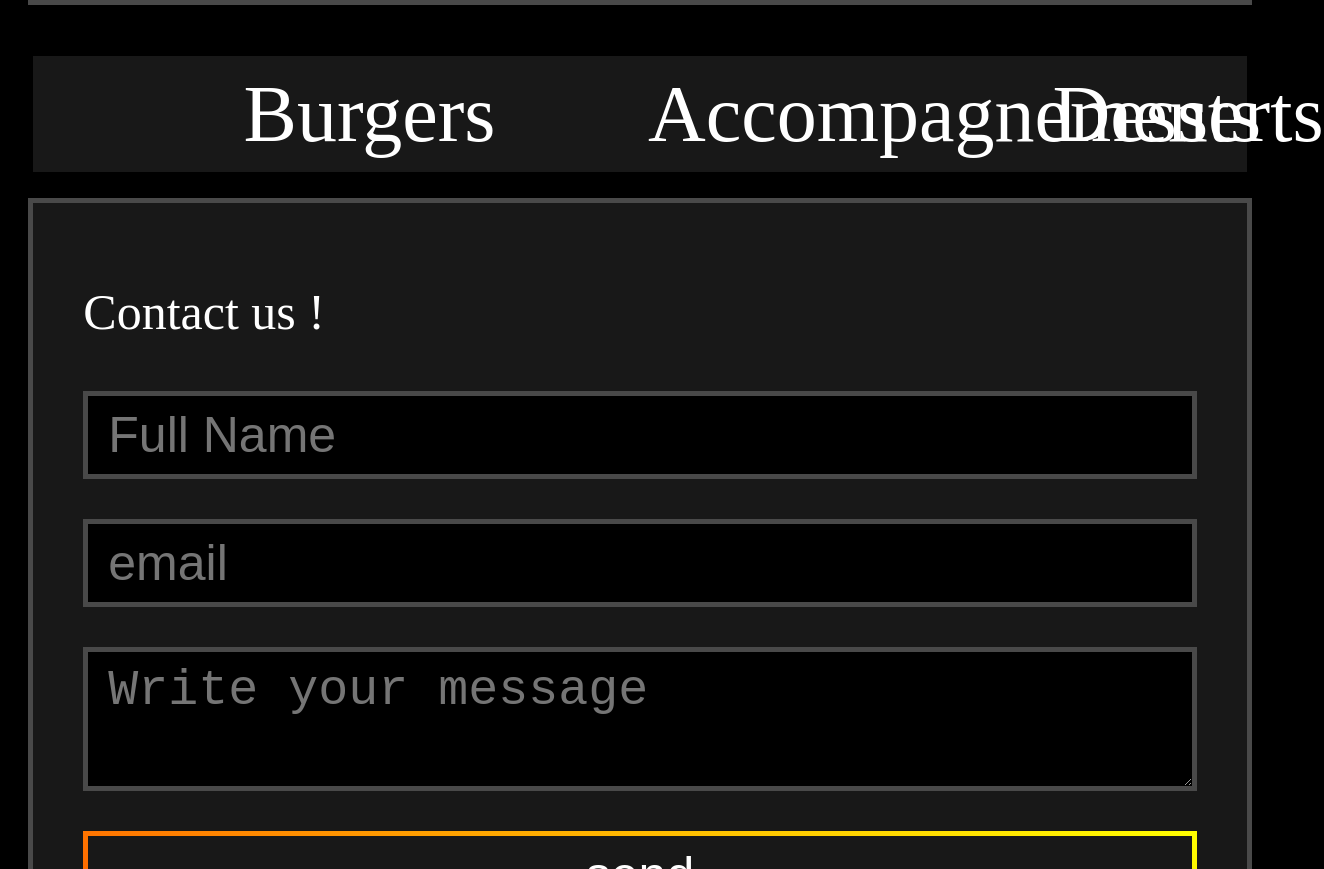
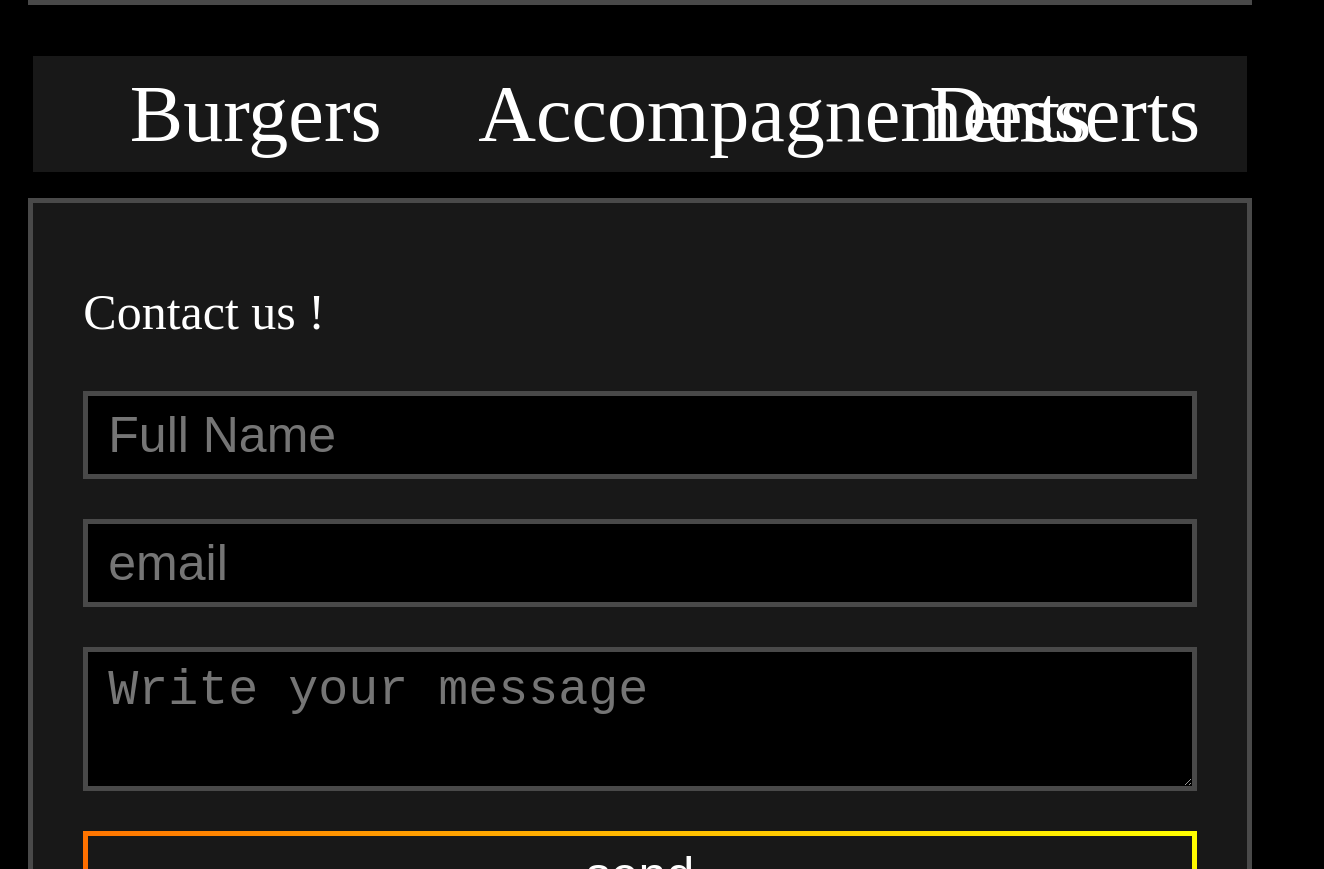
Before and after one commit to shanon-richet/burgers-shop, a website with bundled scripts: page public/index.html in a window 1280 px wide. Shown: the part 1221-2090 px from the top of the page, 1324 px wide, since content can reach past the window. Built offline with nearby package versions, Linux system fonts and the light colour scheme; no server answers.

Commit message:
Update style.css

```diff
--- a/public/style.css
+++ b/public/style.css
@@ -69,7 +69,7 @@ body, figcaption, input[type="text"], textarea {
 #about, #menu-items h2, #cart-content, #choice, #contacts, input[type="text"], textarea {
     border: 5px solid #494949;
 }
-#nav-menu li:hover, #delete, #add-btn, #command, #add-form select, input[type="button"] {
+#nav-menu li:hover, #delete, #add-btn, #command, #add-form select, input[type="button"], #submit {
     border: 5px solid;
     border-image: linear-gradient(30deg, #ff6200, #ffff00) 5;
 }
@@ -114,6 +114,8 @@ figcaption, li:hover, #shopping-cart:hover, #menu-items h2, footer p {
 li {
     list-style: none;
     margin-left: auto;
+}
+#nav-header li {
     width: 15%;
 }
 li:hover, #shopping-cart:hover {
@@ -203,8 +205,8 @@ figure button div {
     padding-block: 1%;
 }
 #nav-menu li {
-    padding-left: 1%;
-    padding-right: 1%;
+    width: 30%;
+    text-align: center;
     border-radius: 5%;
 }
 #menu-items h2 {
```
